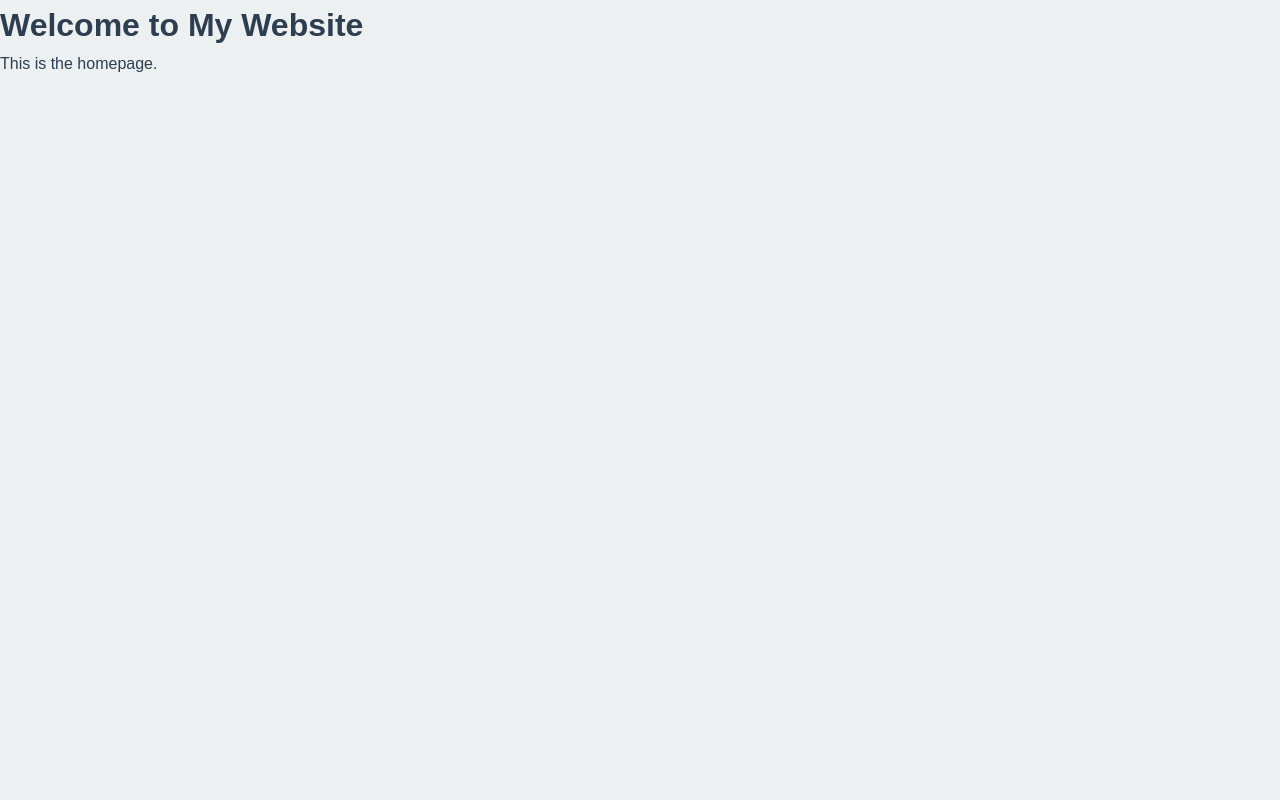
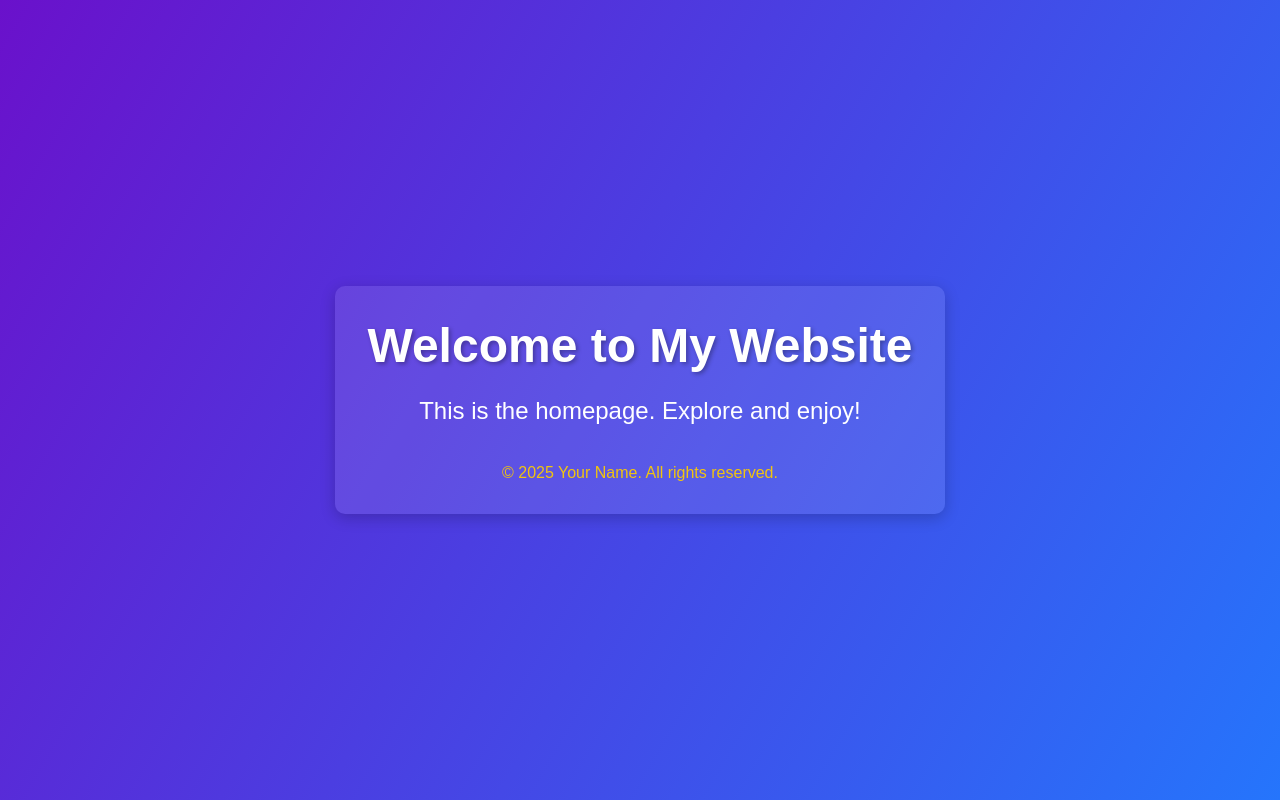
Before and after one commit to yash2364/nodejs, a website: page index.html in a window 1280 px wide. Drawn offline with Linux system fonts and the light colour scheme.

Commit message:
Update index.html

```diff
--- a/index.html
+++ b/index.html
@@ -3,12 +3,60 @@
 <head>
     <meta charset="UTF-8">
     <meta name="viewport" content="width=device-width, initial-scale=1.0">
-    <title>Your Site Title</title>
-    <!-- Link to the external CSS file -->
-    <link rel="stylesheet" href="style.css">
+    <title>Welcome to My Website</title>
+    <style>
+        /* General Reset */
+        * {
+            margin: 0;
+            padding: 0;
+            box-sizing: border-box;
+        }
+
+        /* Body Styling */
+        body {
+            font-family: 'Arial', sans-serif;
+            background: linear-gradient(120deg, #6a11cb, #2575fc); /* Gradient background */
+            color: #ffffff;
+            display: flex;
+            justify-content: center;
+            align-items: center;
+            height: 100vh;
+            text-align: center;
+            overflow: hidden;
+        }
+
+        /* Main Container */
+        .container {
+            max-width: 800px;
+            padding: 2rem;
+            background: rgba(255, 255, 255, 0.1); /* Semi-transparent background */
+            border-radius: 10px;
+            box-shadow: 0 4px 15px rgba(0, 0, 0, 0.2);
+        }
+
+        h1 {
+            font-size: 3rem;
+            margin-bottom: 1rem;
+            text-shadow: 2px 2px 4px rgba(0, 0, 0, 0.3); /* Text shadow for depth */
+        }
+
+        p {
+            font-size: 1.5rem;
+            line-height: 1.8;
+        }
+
+        footer {
+            margin-top: 2rem;
+            font-size: 1rem;
+            color: #f1c40f; /* Accent color */
+        }
+    </style>
 </head>
 <body>
-    <h1>Welcome to My Website</h1>
-    <p>This is the homepage.</p>
+    <div class="container">
+        <h1>Welcome to My Website</h1>
+        <p>This is the homepage. Explore and enjoy!</p>
+        <footer>&copy; 2025 Your Name. All rights reserved.</footer>
+    </div>
 </body>
 </html>
```
